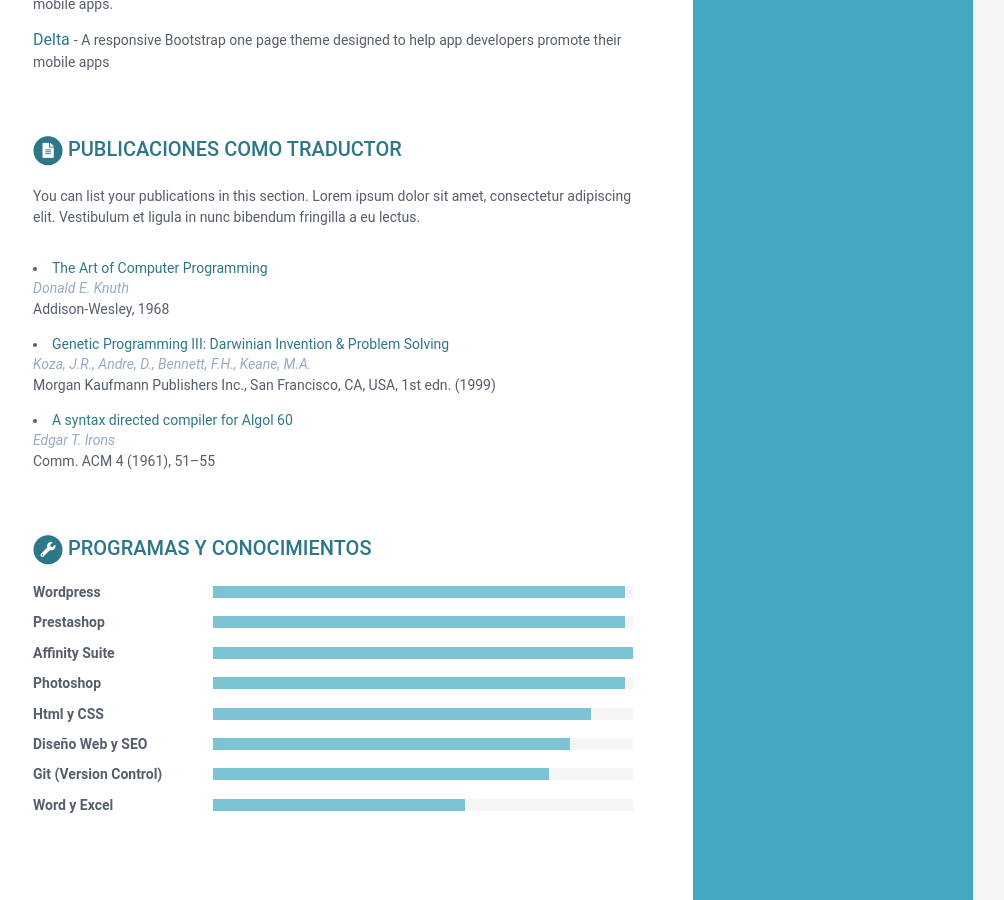
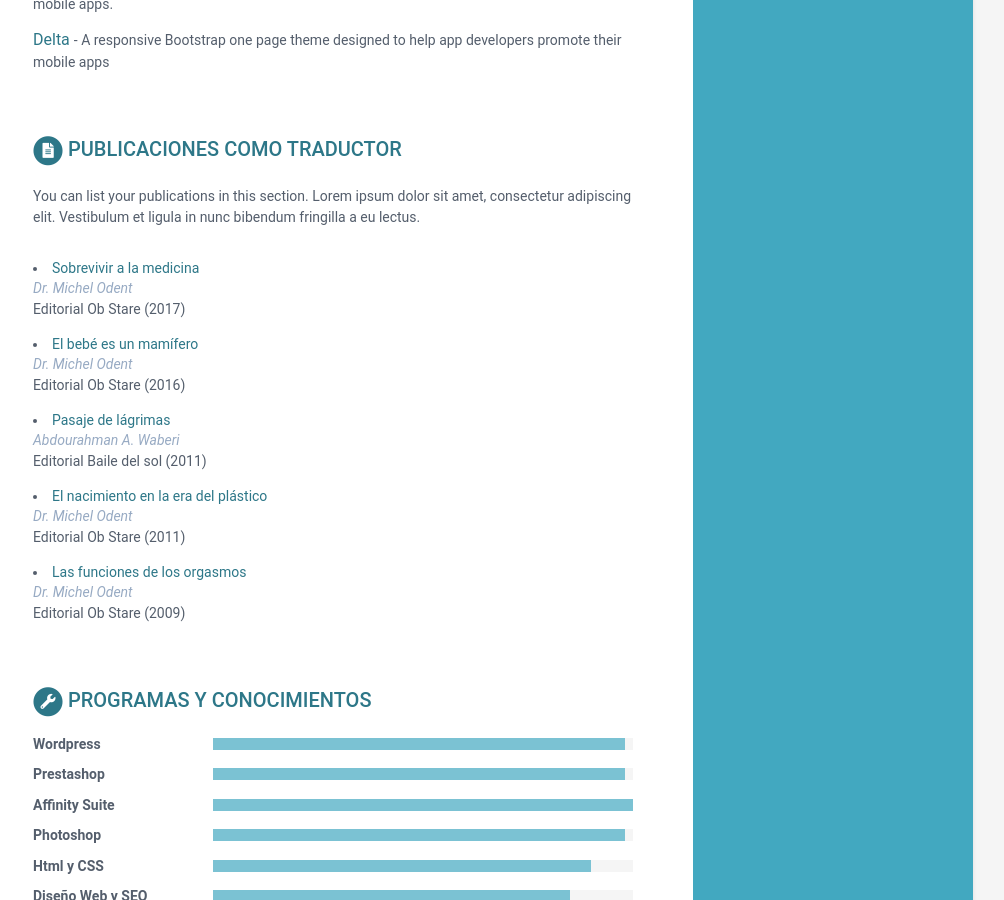
Before and after one commit to joan-medina-roca/cv.joanmedinaroca.com, a Jekyll site: the page built from index.html, in a window 1280 px wide and 900 px high, scrolled down 1404 px. Shown: the whole window, without its empty margins (167-1171 px from the left). Built offline with Jekyll 4.4.1, drawn with Linux system fonts in a browser that asks for light colours.

Commit message:
añadido traducciones libros

```diff
--- a/_data/data.yml
+++ b/_data/data.yml
@@ -169,21 +169,30 @@ publications:
     amet, consectetur adipiscing elit. Vestibulum et ligula in nunc
     bibendum fringilla a eu lectus.
   papers:
-    - title: The Art of Computer Programming
+    - title: Sobrevivir a la medicina
       link: "#"
-      authors: Donald E. Knuth
-      conference: Addison-Wesley, 1968
+      authors: Dr. Michel Odent
+      conference: Editorial Ob Stare (2017)
 
-    - title: "Genetic Programming III: Darwinian Invention &amp; Problem Solving"
+    - title: El bebé es un mamífero
       link: "#"
-      authors: Koza, J.R., Andre, D., Bennett, F.H., Keane, M.A.
-      conference: "Morgan Kaufmann Publishers Inc., San Francisco, CA, USA, 1st edn. (1999)"
+      authors: Dr. Michel Odent
+      conference: Editorial Ob Stare (2016)
 
-    - title: A syntax directed compiler for Algol 60
+    - title: Pasaje de lágrimas
       link: "#"
-      authors: Edgar T. Irons
-      conference: "Comm. ACM 4 (1961), 51–55"
+      authors: Abdourahman A. Waberi
+      conference: Editorial Baile del sol (2011)
 
+    - title: El nacimiento en la era del plástico
+      link: "#"
+      authors: Dr. Michel Odent
+      conference: Editorial Ob Stare (2011)
+
+    - title: Las funciones de los orgasmos
+      link: "#"
+      authors: Dr. Michel Odent
+      conference: Editorial Ob Stare (2009)
 skills:
   title: Programas y Conocimientos
 
```
Also changed, not shown: 1 other file.
